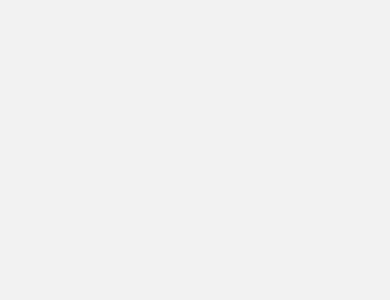
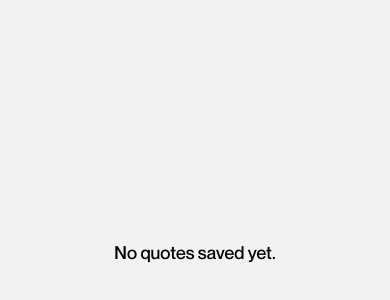
Before and after one commit to FrancoAmicone/DailyQuotes, a React Native app: screen /UserQuotes in a window 390 px wide. Before the commit this address had no page. Shown: the part 170-470 px from the top of the page. Built offline with nearby package versions, Linux system fonts and the light colour scheme; what react-native-google-mobile-ads would draw is missing.

Commit message:
userQuotes()

```diff
--- a/App.js
+++ b/App.js
@@ -12,6 +12,7 @@ import AsyncStorage from '@react-native-async-storage/async-storage';
 import DailyQuoteScreen from './components/DailyQuoteScreen';
 import OnBoardingScreen from './components/OnBoardingScreen';
 import { useFonts } from 'expo-font';
+import UserQuotes from './components/UserQuotes';
 
 const Stack = createStackNavigator();
 
@@ -68,6 +69,8 @@ const App = () => {
           <Stack.Screen name="Settings" component={Settings} options={{ title: 'Settings' }} />
           <Stack.Screen name="DailyQuote" component={DailyQuoteScreen} options={{ title: 'Info' }} />
           <Stack.Screen name="OnBoarding" component={OnBoardingScreen} options={{ title: 'On Boarding' }} />
+          <Stack.Screen name="UserQuotes" component={UserQuotes} options={{ title: 'UserQuotes ' }} />
+
 
         </Stack.Navigator>
       </NavigationContainer>
--- a/components/DailyQuoteScreen.jsx
+++ b/components/DailyQuoteScreen.jsx
@@ -70,6 +70,33 @@ const DailyQuoteScreen = ({ navigation }) => {
     return null;
   }
 
+  const saveQuoteToLocalStorage = async () => {
+    try {
+      const savedQuotes = await AsyncStorage.getItem('userQuotes');
+      let quotesArray = savedQuotes ? JSON.parse(savedQuotes) : [];
+      const newQuote = {
+        quote: quote.quote,
+        author: quote.author,
+        image: quote.image,
+        description: quote.description,
+        biography: quote.biography,
+      };
+
+      // Evitar duplicados
+      if (!quotesArray.some(q => q.quote === newQuote.quote && q.author === newQuote.author)) {
+        quotesArray.push(newQuote);
+        await AsyncStorage.setItem('userQuotes', JSON.stringify(quotesArray));
+        alert('Quote saved!');
+      } else {
+        alert('This quote is already saved.');
+      }
+    } catch (error) {
+      console.error('Error saving quote:', error);
+    }
+  };
+
+
+
   return (
     <ScrollView contentContainerStyle={styles.container}>
       <Animated.Image
@@ -81,11 +108,22 @@ const DailyQuoteScreen = ({ navigation }) => {
 
       <Text style={styles.description}>"{quote.quote}"</Text>
 
+          <TouchableOpacity onPress={saveQuoteToLocalStorage} style={styles.saveButton}>
+            <Ionicons name="bookmark-outline" size={24} color="black" />
+            <Text style={styles.saveButtonText}>Guardar Cita</Text>
+          </TouchableOpacity>
+
+
+
       <View style={styles.bioContainer}>
         <Ionicons name="bookmark-outline" size={30} color="black" style={styles.bioIcon} />
         <Text style={styles.author}>Biografía</Text>
         <Text style={styles.description}>{quote.biography}</Text>
       </View>
+      <TouchableOpacity onPress={() => navigation.navigate('UserQuotes')} style={styles.card}>
+          <Ionicons name="list-outline" size={24} color="black" style={styles.icon} />
+          <Text style={styles.cardText}>Mis Citas</Text>
+        </TouchableOpacity>
       <TouchableOpacity onPress={() => navigation.navigate('Home')} style={styles.card}>
         <Ionicons name="home-outline" size={24} color="black" style={styles.icon} />
         <Text style={styles.cardText}>Inicio</Text>
@@ -157,6 +195,20 @@ const styles = StyleSheet.create({
     fontSize: 16,
     fontFamily: "Neue",
   },
+  saveButton: {
+    flexDirection: 'row',
+    alignItems: 'center',
+    backgroundColor: '#f0f0f0',
+    padding: 10,
+    borderRadius: 10,
+    elevation: 3,
+    marginTop: 20,
+  },
+  saveButtonText: {
+    fontSize: 16,
+    fontFamily: "Neue",
+    marginLeft: 5,
+  },
 });
 
 export default DailyQuoteScreen;
--- /dev/null
+++ b/components/UserQuotes.jsx
@@ -0,0 +1,70 @@
+import React, { useEffect, useState } from 'react';
+import { View, Text, StyleSheet, ScrollView } from 'react-native';
+import AsyncStorage from '@react-native-async-storage/async-storage';
+
+const UserQuotes = () => {
+  const [userQuotes, setUserQuotes] = useState([]);
+
+  useEffect(() => {
+    const loadUserQuotes = async () => {
+      try {
+        const savedQuotes = await AsyncStorage.getItem('userQuotes');
+        if (savedQuotes) {
+          setUserQuotes(JSON.parse(savedQuotes));
+        }
+      } catch (error) {
+        console.error('Error loading user quotes:', error);
+      }
+    };
+
+    loadUserQuotes();
+  }, []);
+
+  return (
+    <ScrollView contentContainerStyle={styles.container}>
+      {userQuotes.length > 0 ? (
+        userQuotes.map((quote, index) => (
+          <View key={index} style={styles.quoteContainer}>
+            <Text style={styles.quoteText}>"{quote.quote}"</Text>
+            <Text style={styles.authorText}>- {quote.author}</Text>
+          </View>
+        ))
+      ) : (
+        <Text style={styles.noQuotesText}>No quotes saved yet.</Text>
+      )}
+    </ScrollView>
+  );
+};
+
+const styles = StyleSheet.create({
+  container: {
+    flexGrow: 1,
+    justifyContent: 'center',
+    alignItems: 'center',
+    padding: 20,
+  },
+  quoteContainer: {
+    backgroundColor: '#f0f0f0',
+    padding: 20,
+    borderRadius: 10,
+    marginVertical: 10,
+    width: '100%',
+  },
+  quoteText: {
+    fontSize: 18,
+    fontFamily: 'Neue',
+  },
+  authorText: {
+    fontSize: 16,
+    fontFamily: 'Neue',
+    textAlign: 'right',
+    marginTop: 10,
+  },
+  noQuotesText: {
+    fontSize: 18,
+    fontFamily: 'Neue',
+    textAlign: 'center',
+  },
+});
+
+export default UserQuotes;
```
